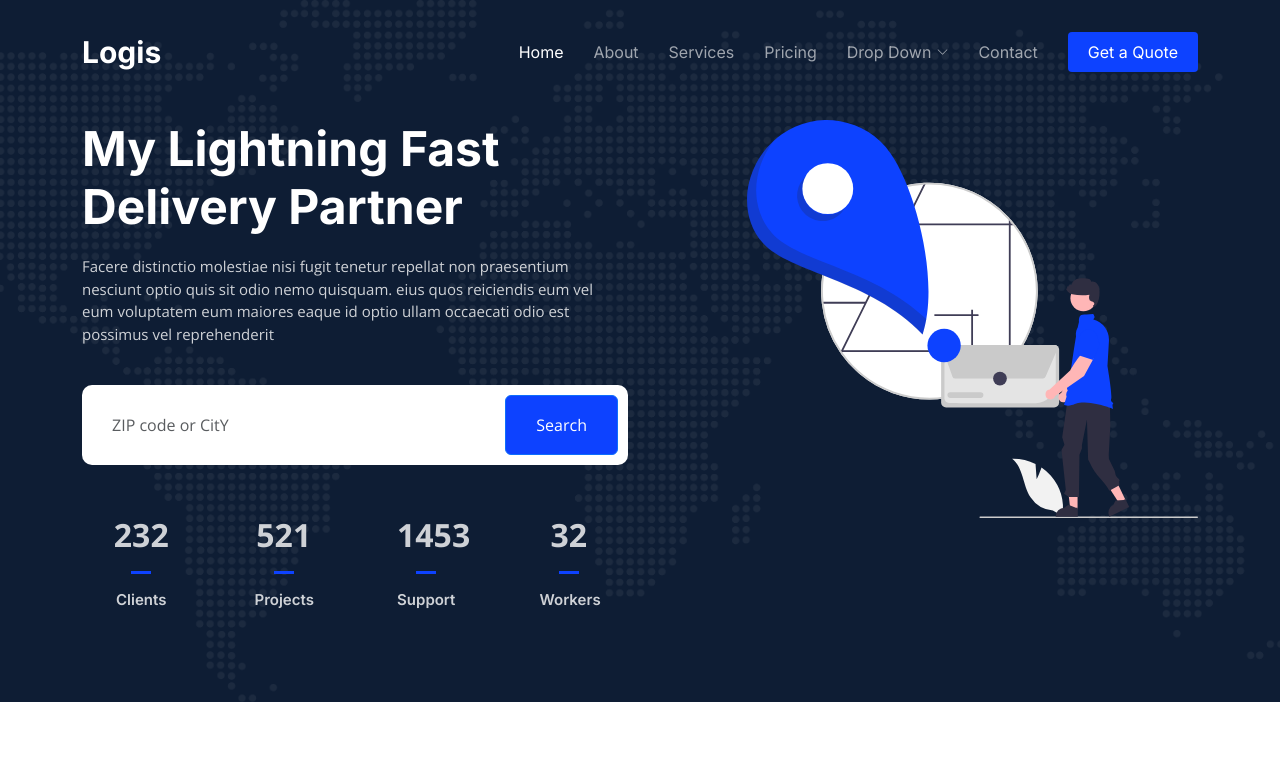
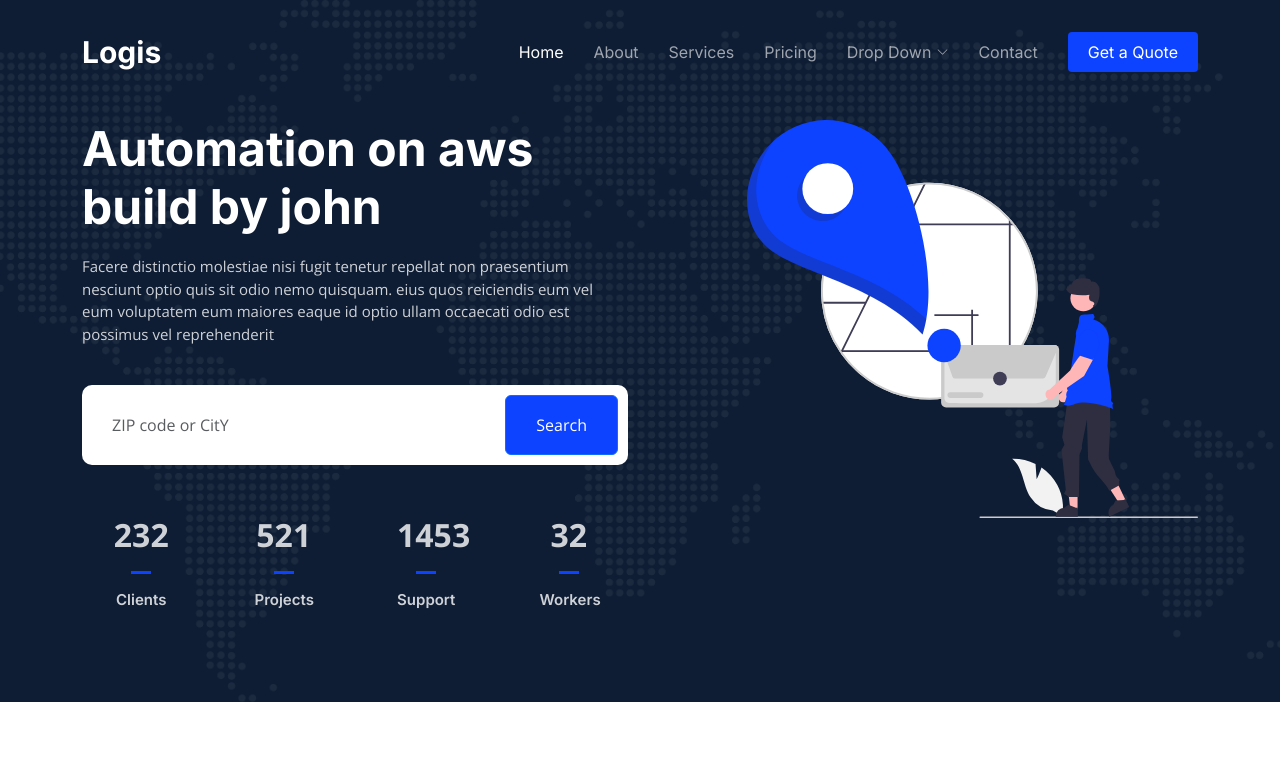
Before and after one commit to ojokebs/awsdevops1, a plain HTML site: page index.html in a window 1280 px wide. Shown: the top 779 px of the page. Drawn offline with nearby package versions, Linux system fonts and the light colour scheme.

```diff
--- a/index.html
+++ b/index.html
@@ -89,7 +89,7 @@
     <div class="container">
       <div class="row gy-4 d-flex justify-content-between">
         <div class="col-lg-6 order-2 order-lg-1 d-flex flex-column justify-content-center">
-          <h2 data-aos="fade-up">My Lightning Fast Delivery Partner</h2>
+          <h2 data-aos="fade-up">Automation on aws build by john </h2>
           <p data-aos="fade-up" data-aos-delay="100">Facere distinctio molestiae nisi fugit tenetur repellat non praesentium nesciunt optio quis sit odio nemo quisquam. eius quos reiciendis eum vel eum voluptatem eum maiores eaque id optio ullam occaecati odio est possimus vel reprehenderit</p>
 
           <form action="#" class="form-search d-flex align-items-stretch mb-3" data-aos="fade-up" data-aos-delay="200">
```
